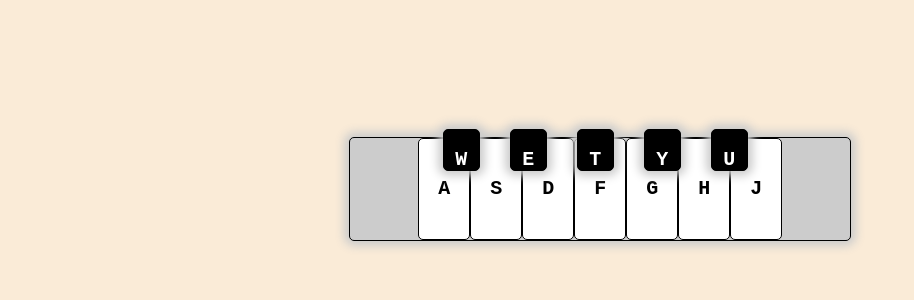
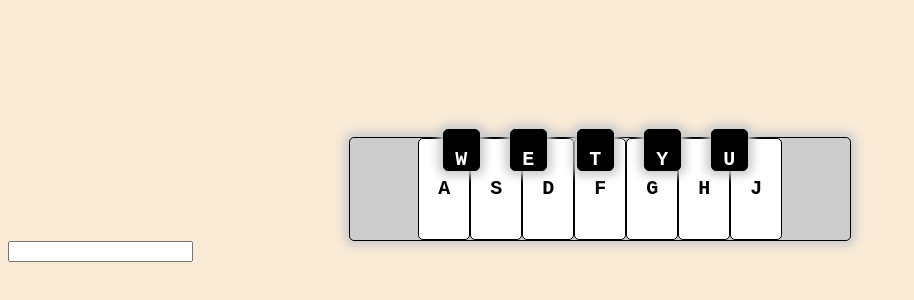
Before and after one commit to ReudyMiguel20/Virtual-Piano, a plain HTML site: page index.html in a window 1280 px wide. Shown: the part 242-542 px from the top of the page, without its empty margins (0-914 px from the left). Drawn offline with Linux system fonts and the light colour scheme.

Commit message:
Update index.html

```diff
--- a/index.html
+++ b/index.html
@@ -26,6 +26,8 @@
 </div>
 </div>
 
+<input type="text" id="slide-toggle">
+
 
 <script src="script.js"></script>
 </body>
```
